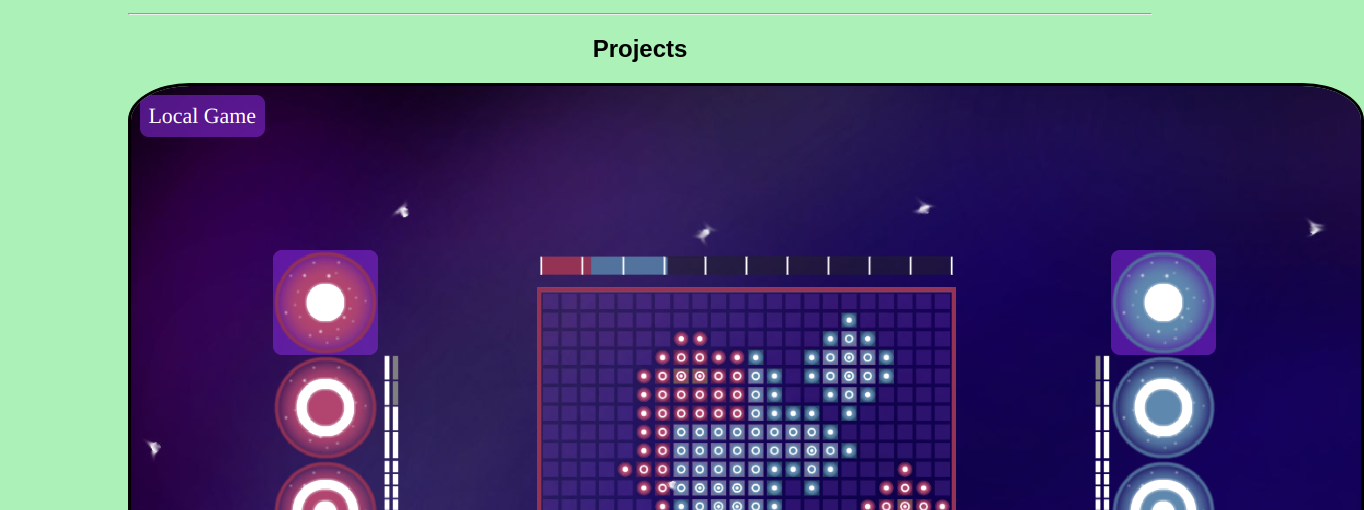
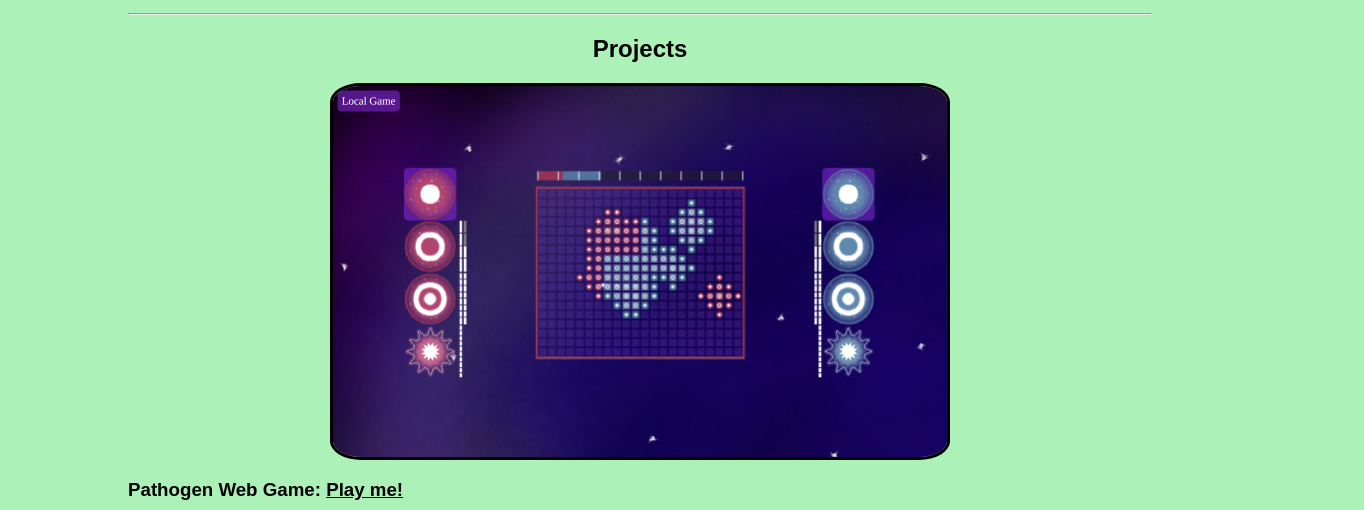
Before and after one commit to Bubba74/Bubba74.github.io, a plain HTML site: page index.html in a window 1280 px wide. Shown: the part 545-1055 px from the top of the page, 1364 px wide, since content can reach past the window. Drawn offline with Linux system fonts and the light colour scheme; a script that the page names is missing.

Commit message:
general 60% scaling

```diff
--- a/styles/styles.css
+++ b/styles/styles.css
@@ -21,8 +21,8 @@ body {
 }
 
 img {
-    /* width:200px;*/
-    /* height:200px;*/
+    width: 60%;
+    height: 60%;
     border-radius:5%;
     border:solid;
     text-align:center;
```
